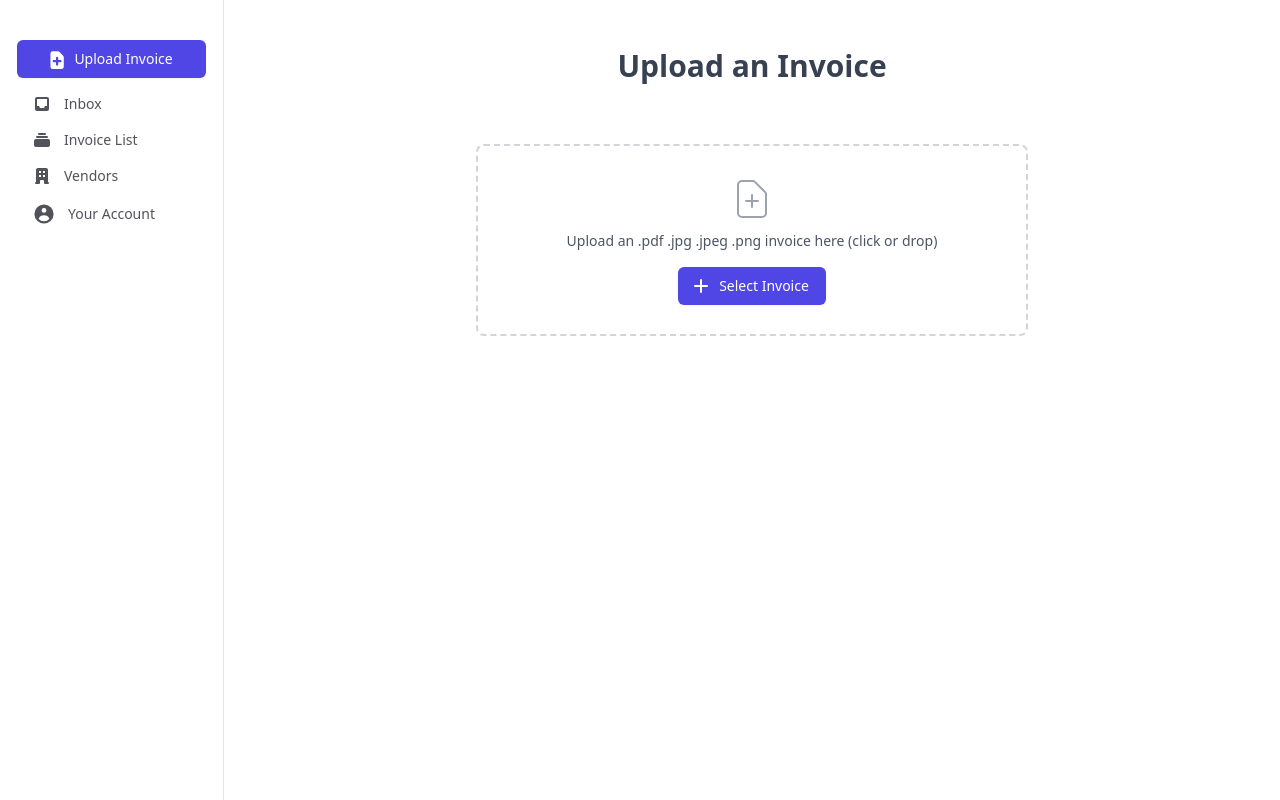
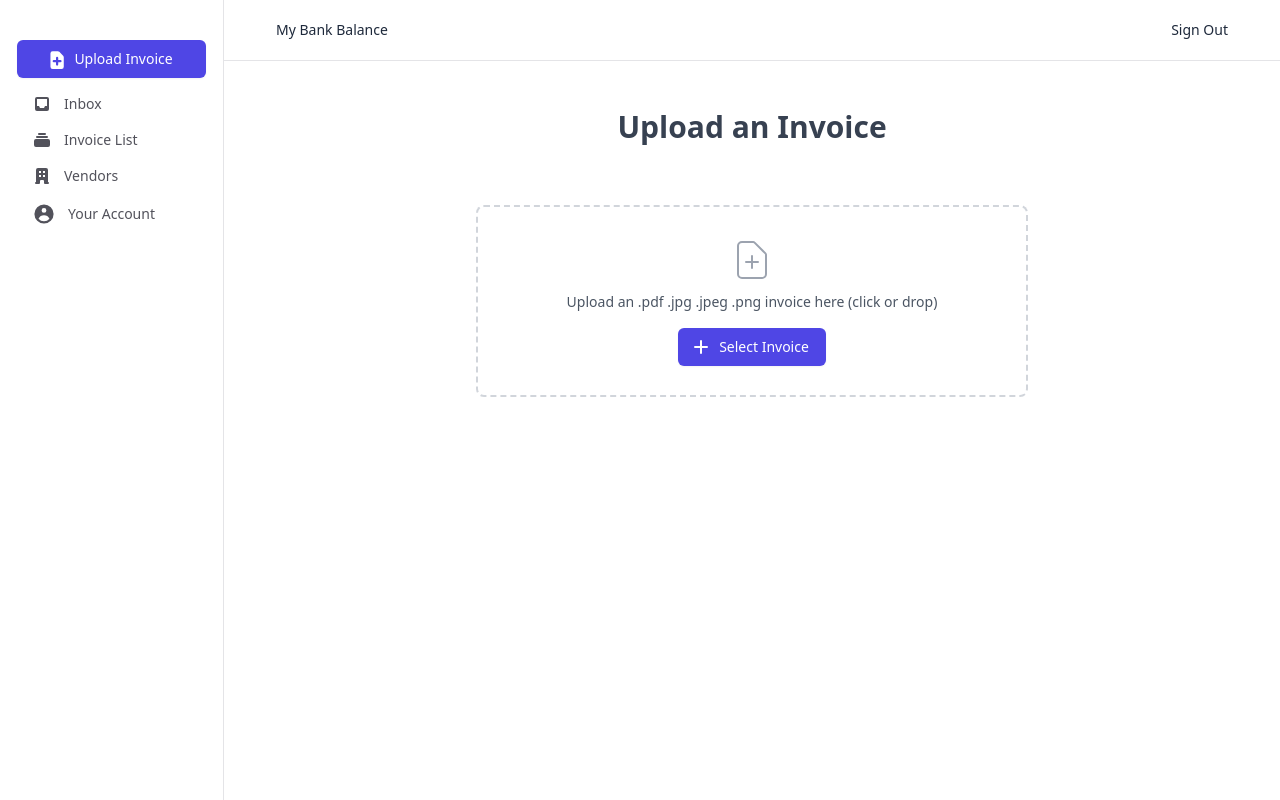
Before and after one commit to ddehueck/automated-accounts-payable, a FastAPI app: page /upload-invoice in a window 1280 px wide. Run offline with FastAPI, Linux system fonts and the light colour scheme; parts of the project's set-up code (start-up, migrations or seed data) failed here and were passed over; some libraries are stand-ins or nearby versions.

Commit message:
Added horizontal navigation

```diff
--- a/app/frontend/static/output.css
+++ b/app/frontend/static/output.css
@@ -2078,6 +2078,10 @@ select {
   border-right-width: 1px;
 }
 
+.border-b {
+  border-bottom-width: 1px;
+}
+
 .border-dashed {
   border-style: dashed;
 }
@@ -2129,6 +2133,11 @@ select {
 .border-zinc-200 {
   --tw-border-opacity: 1;
   border-color: rgb(228 228 231 / var(--tw-border-opacity));
+}
+
+.border-slate-100 {
+  --tw-border-opacity: 1;
+  border-color: rgb(241 245 249 / var(--tw-border-opacity));
 }
 
 .bg-gray-800 {
--- /dev/null
+++ b/app/frontend/templates/components/global/horizontal-nav.html
@@ -0,0 +1,18 @@
+{% macro horizontal_nav() %}
+<nav aria-label="horizontal navbar" class="flex items-center justify-between border-b border-zinc-200 px-10 py-2">
+
+    <!-- Left -->
+    <div>
+        <div class="text-sm text-slate-800 p-3 rounded hover:underline hover:gb-slate-50">
+          <a href="#">My Bank Balance</a>
+        </div>
+    </div>
+
+    <!-- Right -->
+    <div>
+        <div class="text-sm text-slate-800 p-3 rounded hover:underline hover:gb-slate-50">
+          <a href="/logout">Sign Out</a>
+        </div>
+    </div>
+</nav>
+{% endmacro %}
--- a/app/frontend/templates/components/sidebar-base.html
+++ b/app/frontend/templates/components/sidebar-base.html
@@ -1,10 +1,16 @@
 {% from "components/global/standard-sidebar.html" import sidebar %}
+{% from "components/global/horizontal-nav.html" import horizontal_nav %}
 
 <html lang="en">
   <head>
     {% block head %} {% include 'global-head.html' %} {% endblock %}
   </head>
   <body class="flex">
-    {{ sidebar() }} {% block content %} {% endblock %}
+    {{ sidebar() }}
+    <div class="w-full">
+      {{ horizontal_nav() }}
+      {% block content %}
+      {% endblock %}
+    </div>
   </body>
 </html>
--- a/app/vendors/router.py
+++ b/app/vendors/router.py
@@ -12,7 +12,8 @@ from app.frontend.templates import template_response
 from app.invoices.db_utils import query_invoices
 from app.invoices.models import PublicInvoice
 
-from .db_utils import get_vendor_by_id, get_vendors_by_user, update_vendor_contact_email
+from .db_utils import (get_vendor_by_id, get_vendors_by_user,
+                       update_vendor_contact_email)
 from .models import PublicVendorView
 
 router = APIRouter()
@@ -49,6 +50,7 @@ async def get_single_vendor(request: Request, vendor_id: str, user_id: str = Dep
 class VendorUpdateBody(BaseModel):
     contact_email: str
 
+
 @router.put("/vendors/{vendor_id}")
 async def update_vendor(vendor_id: str, body: VendorUpdateBody, user_id: str = Depends(requires_authentication)):
     with SessionLocal() as db:
```
Also changed, not shown: app/vendors/db_utils.py (line endings or trailing spaces).
